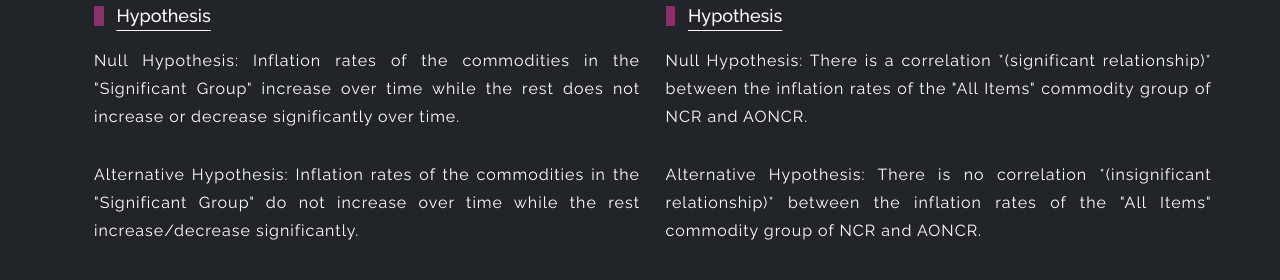
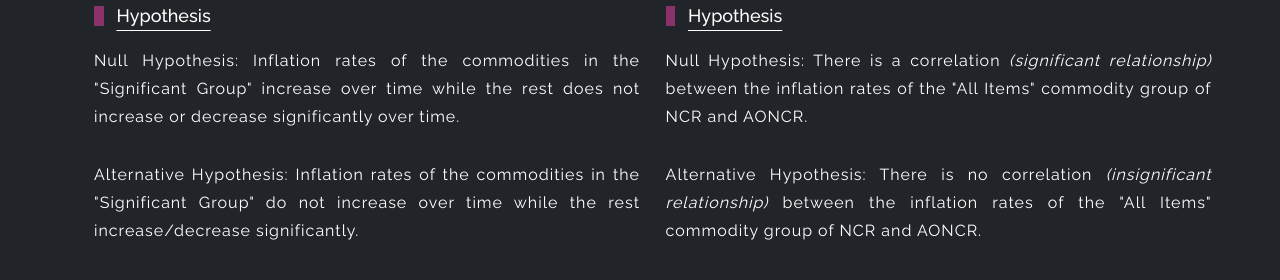
Before and after one commit to Airiseru/cs132-inflation, a plain HTML site: page index.html in a window 1280 px wide. Shown: the part 2273-2553 px from the top of the page. Drawn offline with Linux system fonts and the light colour scheme.

Commit message:
add italics to rq2 in intro

```diff
--- a/index.html
+++ b/index.html
@@ -227,9 +227,9 @@
                     <h2 class="subsection-title" style="margin: 0">Hypothesis</h2>
                 </div>
                 <div class="left-text">
-                    <p>Null Hypothesis: There is a correlation *(significant relationship)* between the inflation rates
+                    <p>Null Hypothesis: There is a correlation <em>(significant relationship)</em> between the inflation rates
                         of the "All Items" commodity group of NCR and AONCR.</p>
-                    <p>Alternative Hypothesis: There is no correlation *(insignificant relationship)* between the
+                    <p>Alternative Hypothesis: There is no correlation <em>(insignificant relationship)</em> between the
                         inflation rates of the "All Items" commodity group of NCR and AONCR.</p>
                 </div>
             </div>
```
